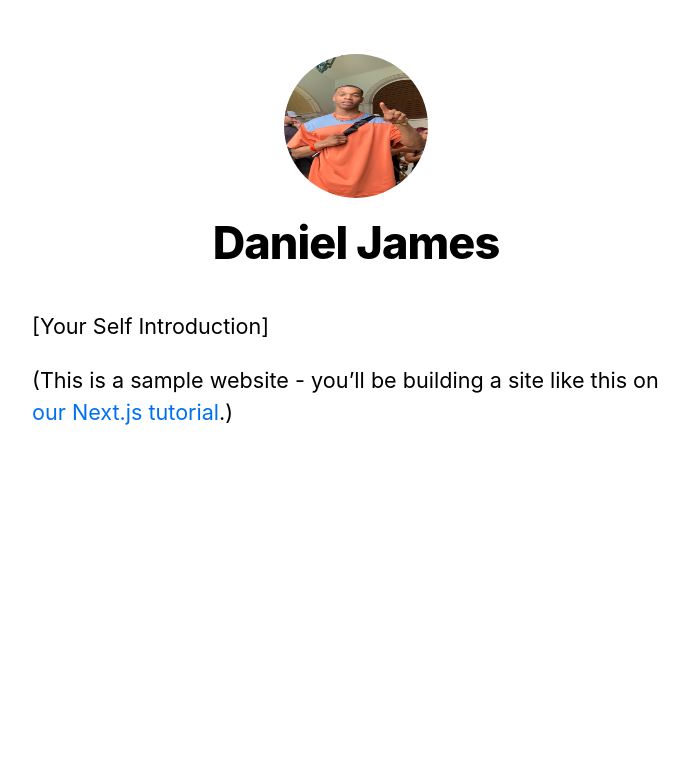
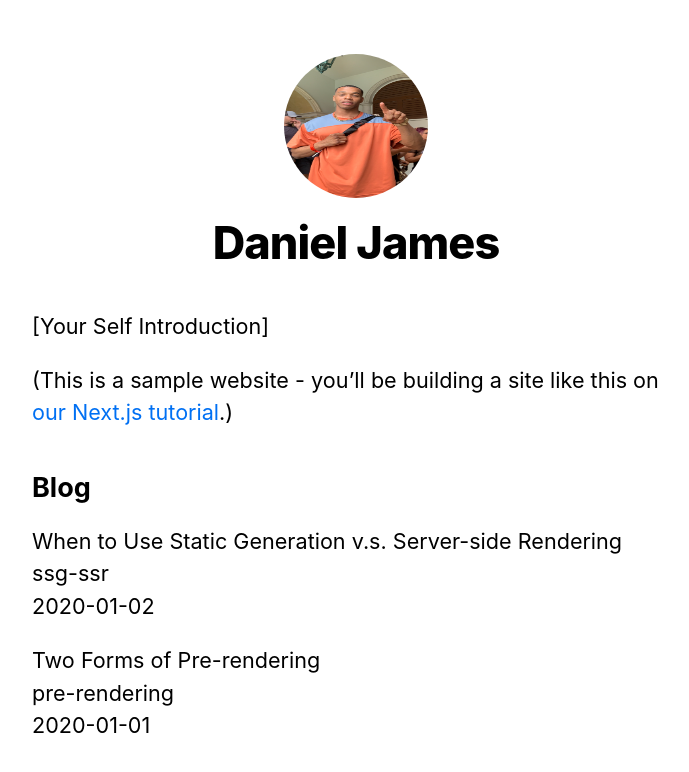
Before and after one commit to realdanieljames/nextjs-blog, a Next.js app: page / in a window 1280 px wide. Shown: the top 772 px of the page, without its empty margins (284-973 px from the left). Built offline with nearby package versions, Linux system fonts and the light colour scheme.

Commit message:
updated the Home component to add another <section> tag with the data below to display the blog posts

```diff
--- a/package.json
+++ b/package.json
@@ -8,6 +8,7 @@
     "start": "next start"
   },
   "dependencies": {
+    "fs": "^0.0.1-security",
     "gray-matter": "^4.0.3",
     "next": "^10.0.0",
     "react": "17.0.1",
--- a/pages/index.js
+++ b/pages/index.js
@@ -2,10 +2,26 @@
 import Head from 'next/head'
 import Layout,{ siteTitle } from '../components/layout'
 import utilStyles from "../styles/utils.module.css"
+import { getSortedPostsData } from '../lib/posts'
 
 
 
-export default function Home() {
+
+// By returning allPostsData inside the props object in getStaticProps,
+//  the blog posts will be passed to the Home component as a prop
+export async function getStaticProps(){
+  const allPostsData = getSortedPostsData()
+  return {
+    props:{
+      allPostsData
+    }
+  }
+}
+
+
+
+// Now you can access the blog posts like so:
+export default function Home({allPostsData}) {
   return (
     <Layout home>
       <Head>
@@ -18,6 +34,22 @@
           <a href="https://nextjs.org/learn">our Next.js tutorial</a>.)
         </p>
       </section>
+
+    <section className={`${utilStyles.headingMd} ${utilStyles.padding1px}`}>
+      <h2 className={utilStyles.headingLg}>Blog</h2>
+      <ul className={utilStyles.list}>
+        {allPostsData.map(({id,date, title})=>(
+          <li className={utilStyles.listItem} key={id}>
+            {title}
+            <br />
+            {id}
+            <br />
+            {date}
+          </li>
+        ))}
+      </ul>
+    </section>
+
     </Layout>
   )
 
```
Also changed, not shown: 1 other file (tests, documents, lock files or other folders).
